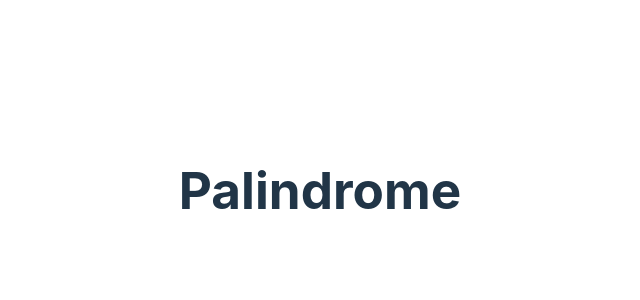
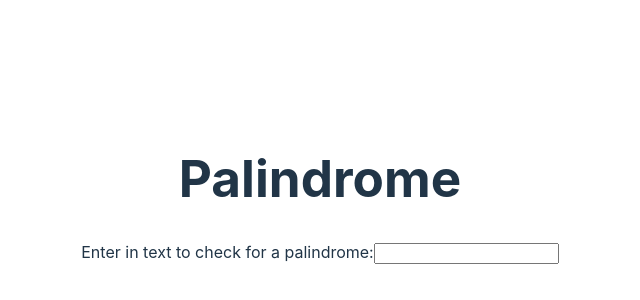
Before and after one commit to AbraaoAlves/FCC-frontend-projects, a React (Vite) app: page /palindrome in a window 1280 px wide. Shown: the part 210-510 px from the top of the page, without its empty margins (320-960 px from the left). Built offline with nearby package versions, Linux system fonts and the light colour scheme.

Commit message:
feat: add input textbox

```diff
--- a/src/pages/Palindrome/Palindrome.jsx
+++ b/src/pages/Palindrome/Palindrome.jsx
@@ -1,3 +1,11 @@
 export default function Palindrome() {
-  return <h1>Palindrome</h1>;
+  return (
+    <>
+      <h1>Palindrome</h1>
+      <section>
+        Enter in text to check for a palindrome:
+        <input type="text" id="text-input" />
+      </section>
+    </>
+  );
 }
```
Also changed, not shown: 1 other file (tests, documents, lock files or other folders).
